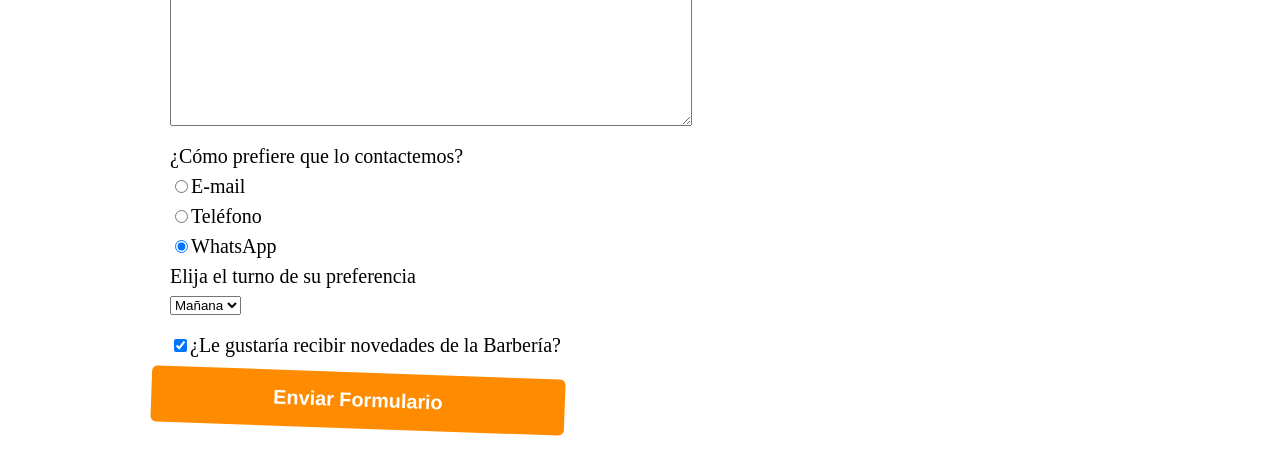
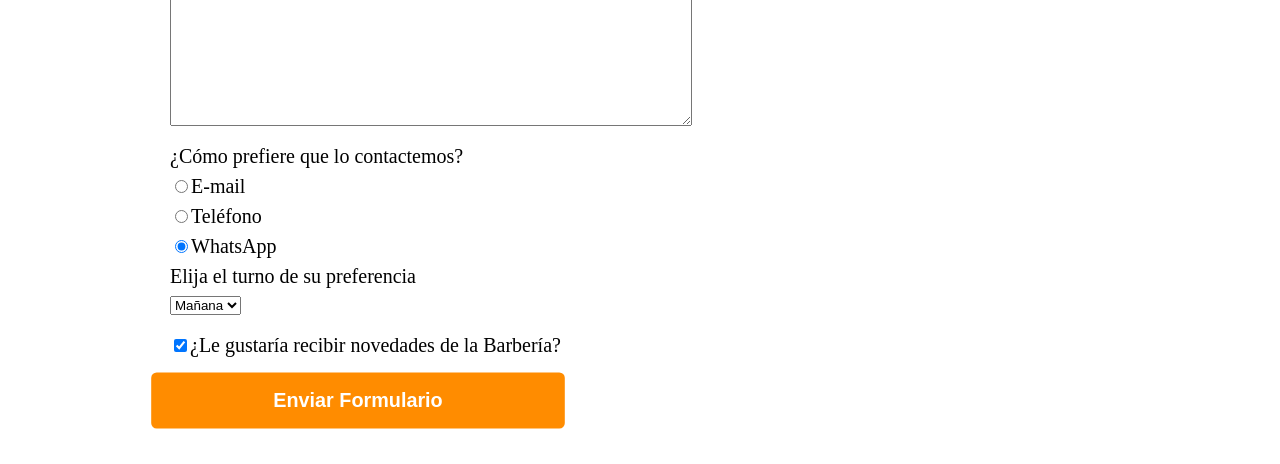
Before and after one commit to Galbickus/Barber2, a plain HTML site: page contacto.html in a window 1280 px wide. In both pictures the pointer is over the input "Enviar Formulario". Shown: the part 676-1140 px from the top of the page. Drawn offline with Linux system fonts and the light colour scheme.

Commit message:
Less is better  (prettifying)
Bye bye rotate

```diff
--- a/style.css
+++ b/style.css
@@ -126,5 +126,5 @@ form label,form legend{
 
 .enviar:hover{
     background: darkorange;
-    transform: scale(1.1) rotate(2deg);
+    transform: scale(1.1);
 }
```
